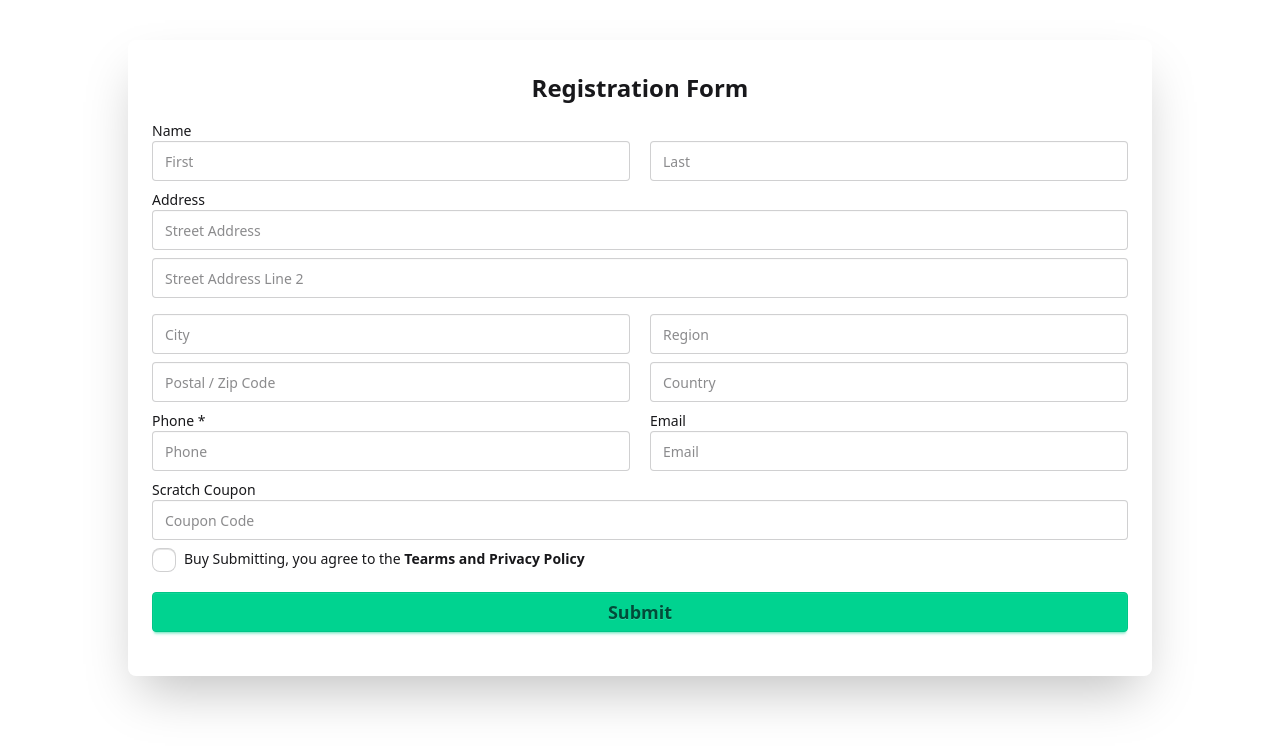
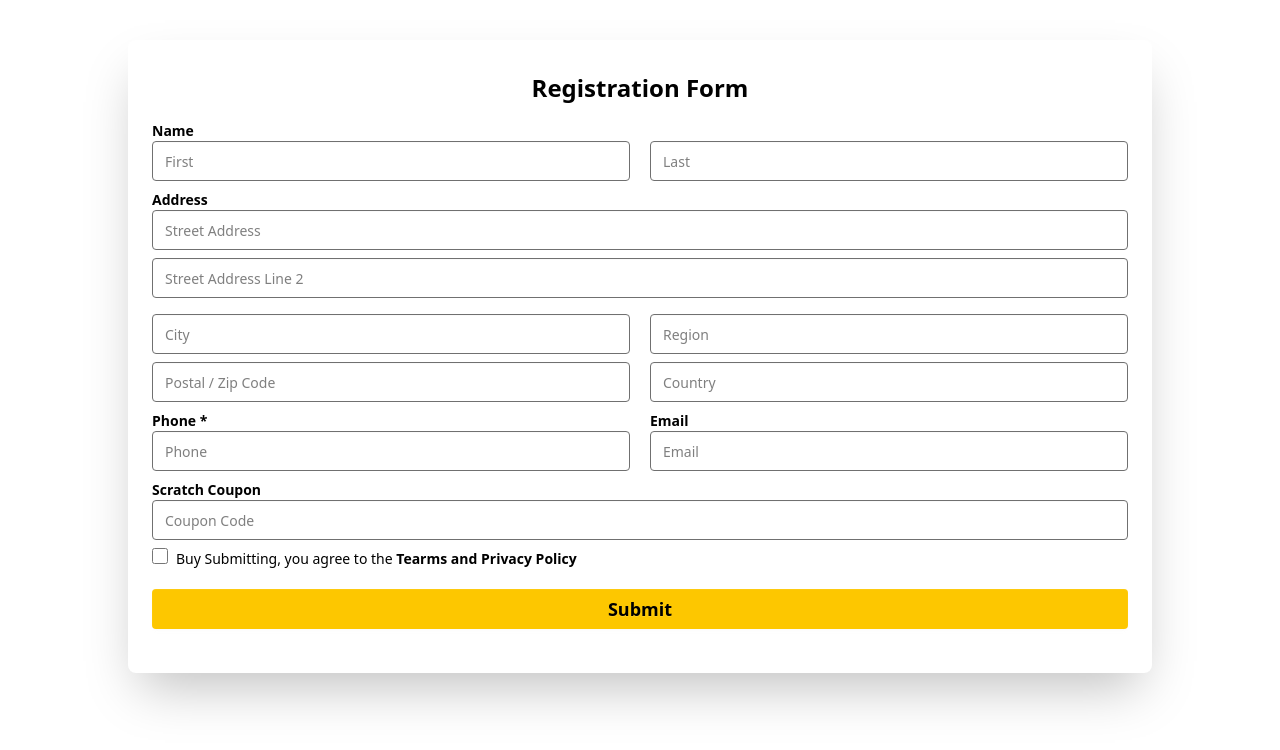
Before and after one commit to rahul-raj-hl/ripuraj, a Next.js app: page / in a window 1280 px wide. Shown: the top 750 px of the page. Built offline with nearby package versions, Linux system fonts and the light colour scheme.

Commit message:
feat: updated form page

```diff
--- a/src/components/FormPage.js
+++ b/src/components/FormPage.js
@@ -3,6 +3,7 @@ import { Input } from "./Input";
 import Label from "./Label";
 import validate from "./utils/validate";
 import { useRouter } from "next/router";
+import Button from "./Button";
 
 const FormPage = () => {
   const router = useRouter();
@@ -74,7 +75,7 @@ const FormPage = () => {
 //   console.log(form)
 // },[])
   return (
-    <div className="card card-body shadow-2xl w-[80%] mx-auto my-10">
+    <div className="card card-body shadow-2xl w-[80%] mx-auto my-10 bg-white text-black ">
       <h2 className="text-2xl font-bold mx-auto my-2">Registration Form</h2>
       <form onSubmit={(e) => handleSubmit(e)}>
         <div>
@@ -106,7 +107,7 @@ const FormPage = () => {
               onChange={(e) => handleFormChange("address1", e.target.value)}
             />
             <Input
-              className="input w-full my-2"
+              className="input w-full my-2 bg-white border-[#707070] border-1"
               placeholder="Street Address Line 2"
               type="text"
               value={form.address2}
@@ -180,18 +181,19 @@ const FormPage = () => {
           </div>
         </div>
         <div className="flex my-2">
-          <Input className="checkbox" type="checkbox" />
+          <Input className="w-4 h-4 text-white bg-gray-100 rounded-sm " type="checkbox" />
           <p className="mx-2">
             Buy Submitting, you agree to the <b>Tearms and Privacy Policy</b>
           </p>
         </div>
         <div className="my-5">
-          <button
-            className="btn btn-success w-full text-lg font-bold"
+          {/* <button
+            className="btn w-full text-lg border-none text-black font-bold bg-[#E9B72E]"
             type="submit"
           >
             Submit
-          </button>
+          </button> */}
+          <Button type="submit" className="btn w-full text-lg border-none text-black font-bold bg-[#E9B72E]">Submit</Button>
         </div>
       </form>
     </div>
--- a/src/components/Input.js
+++ b/src/components/Input.js
@@ -1,4 +1,4 @@
-export const Input = ({ label = "", placeholder = "",className="input w-full", error, ...rest }) => {
+export const Input = ({ label = "", placeholder = "",className="input w-full bg-white border-[#707070] border-1 font-medium", error, ...rest }) => {
   return (
     <div className="">
       {rest.type === "textarea" && (
--- a/src/components/Label.js
+++ b/src/components/Label.js
@@ -1,9 +1,9 @@
 import React from 'react'
 
-const Label = ({label = ""}) => {
+const Label = ({label = "", className="font-bold"}) => {
   return (
     <div>
-        <label>{label}</label>
+        <label className={className}>{label}</label>
     </div>
   )
 }
--- a/src/components/OtpSection.js
+++ b/src/components/OtpSection.js
@@ -1,7 +1,9 @@
+import { useRouter } from "next/router";
 import Button from "./Button";
-import Form from "./Form"
+import FormPage from "./FormPage";
 
 const OtpInput = ({ length, onChange }) => {
+  const router = useRouter();
   const handleChange = (e, index) => {
     const value = e.target.value;
 
@@ -49,6 +51,10 @@ const OtpInput = ({ length, onChange }) => {
     ));
   };
 
+  const handleClick = () => {
+    router.push("./FormPage")
+  }
+
   return <div className="otp-input-container">{renderInputs()}</div>;
 };
 
@@ -57,7 +63,7 @@ const OtpSection = ({ otp, setOtp, verifyOtp }) => {
     <div>
       <h2 className="text-lg font-semibold mb-4">Enter OTP</h2>
       <OtpInput length={6} onChange={setOtp} />
-      <Button onClick={Form} className="mt-3">
+      <Button onClick={()=>router.push("./FormPage")} className="mt-3">
         Verify OTP
       </Button>
     </div>
--- a/src/pages/index.js
+++ b/src/pages/index.js
@@ -1,8 +1,10 @@
 import FormPage from "@/components/FormPage";
+import Login from "@/screens/Login";
 
 export default function Home() {
   return (
     <div>
+      {/* <Login /> */}
       <FormPage />
     </div>
   );
--- a/src/pages/login.js
+++ /dev/null
@@ -1,8 +0,0 @@
-import OTPValidation from "@/screens/OtpValidation"
-import Home from "@/screens/Home"
-
-const Login = () => {
-    return <Home />
-}
-
-export default Login
--- a/src/screens/Home.js
+++ b/src/screens/Login.js
@@ -4,7 +4,7 @@ import VideoSection from "../components/VideoSection";
 import TermsAndConditions from "../components/TermsAndConditions";
 import styles from '../styles/Home.module.css';
 
-const Home = () => {
+const Login = () => {
     return (
         <div>
             <Image
@@ -22,4 +22,4 @@ const Home = () => {
     );
 };
 
-export default Home;
+export default Login;
```
